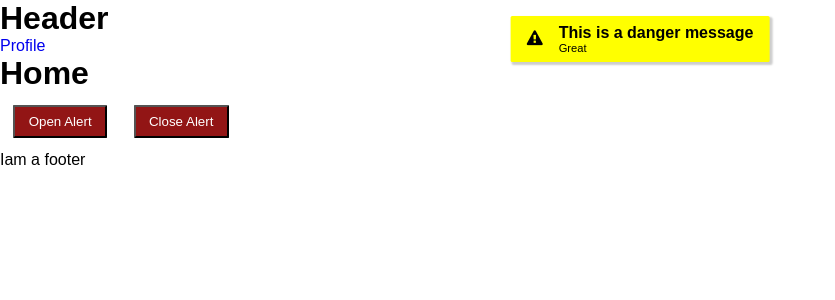
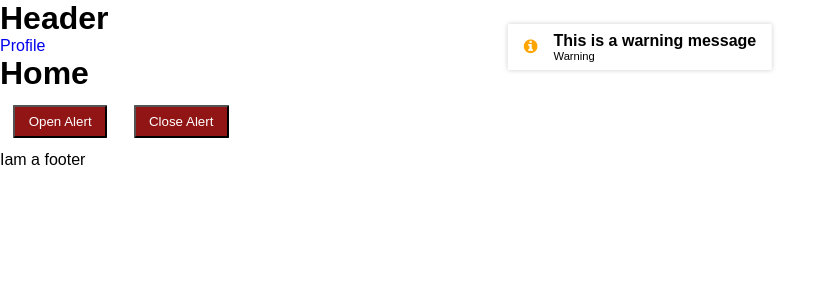
Before and after one commit to asgaraliyev/react-redux-starter-kit, a React (Create React App) app: page /home in a window 1280 px wide. Both pictures are taken after a click on the button "Open Alert". Shown: the top 300 px of the page, without its empty margins (0-835 px from the left). Built offline with nearby package versions, Linux system fonts and the light colour scheme.

Commit message:
alert panel animation

```diff
--- a/src/assets/panel.scss
+++ b/src/assets/panel.scss
@@ -1,17 +1,17 @@
 #panel .alert-panel {
-  position: fixed;
+  position: absolute;
   display: flex;
   justify-content: center;
   align-items: center;
   max-width: 600px;
   float: right;
-  color: white;
-  top: 1em;
+  background: white;
   padding: 0.5em 1em;
   border-radius: 0.1em;
   left: 50%;
-  transform: translate(-50%, 0);
-  box-shadow: 2px 2px 2px 1px rgba(0, 0, 0, 0.2);
+  box-shadow: 0px 0px 5px rgba(0, 0, 0, 0.2);
+  animation: open 1s cubic-bezier(0.47, 0, 0.745, 0.715);
+  transform: translate(-50%, 1.5em);
 
   .title {
     font-weight: bold;
@@ -24,6 +24,29 @@
     margin-right: 1em;
   }
 
+  @keyframes open {
+    0% {
+      transform: translate(-50%, -1em);
+      opacity: 0;
+    }
+
+    100% {
+      transform: translate(-50%, 1.5em);
+      opacity: 1;
+    }
+  }
+
+  @keyframes close {
+    0% {
+      transform: translate(-50%, 1.5em);
+      opacity: 1;
+    }
+
+    100% {
+      transform: translate(-50%, -1em);
+      opacity: 0;
+    }
+  }
 }
 #panel.modal-panel {
   width: 100vw;
--- a/src/components/Panel/Index.jsx
+++ b/src/components/Panel/Index.jsx
@@ -1,36 +1,73 @@
-import { useEffect, useState } from "react";
+import {
+  createRef,
+  forwardRef,
+  useEffect,
+  useImperativeHandle,
+  useRef,
+  useState,
+} from "react";
 import typeStyles from "./styles";
 
 export default function Panel() {
+  const alertPanelRef = createRef();
+
   const [alertData, setAlertData] = useState({});
+  useEffect(() => {
+    console.log('inside useeffect')
+    window.__proto__.panel = function ({
+      status = true,
+      type = "info",
+      icon = "fa fa-info-circle",
+      title,
+      details = null,
+      seconds = 3,
+    }) {
+      setAlertData({
+        title,
+        details,
+        type,
+        icon,
+        status,
+      });
+      setTimeout(function () {
+        if (alertData?.status === true) setAlertData({});
+      }, seconds * 1000);
+    };
+  }, [alertData?.status]);
 
-  useEffect(() => {
-    window.__proto__.panel = function (data) {
-      setAlertData(data);
-    };
-  }, []);
-
-  if (alertData?.status === true)
+  if (alertData?.status === true) {
+    console.log("inside if")
     return (
       <div id="panel">
-        {alertData?.status === true && <Alert data={alertData} />}
+        {alertData?.status && <Alert data={alertData} ref={alertPanelRef} />}
       </div>
     );
-  else return <></>;
+  } else return <></>;
 }
 
 function Modal() {
   return <></>;
 }
 
-function Alert({ data }) {
+const Alert = forwardRef(({ data }, ref) => {
+  const alertRef = useRef();
+
+  useImperativeHandle(ref, () => {
+    setTimeout(() => {
+      console.log("second set time out");
+      alertRef.current.style.animation = "close 1s linear";
+    }, 3000);
+  });
+
   return (
     <>
       {Object.keys(typeStyles).map((type, i) => {
         if (type === data.type) {
           const styles = typeStyles[type];
+          console.log(styles);
           return (
             <div
+              ref={alertRef}
               id="alert"
               className="alert-panel"
               key={i}
@@ -48,9 +85,11 @@ function Alert({ data }) {
                 <p style={{ color: styles.title }} className="title">
                   {data.title}
                 </p>
-                <p className="details" style={{ color: styles.message }}>
-                  {data.details}
-                </p>
+                {data.details && (
+                  <p className="details" style={{ color: styles.message }}>
+                    {data.details}
+                  </p>
+                )}
               </div>
             </div>
           );
@@ -58,4 +97,4 @@ function Alert({ data }) {
       })}
     </>
   );
-}
+});
--- a/src/components/Panel/styles.js
+++ b/src/components/Panel/styles.js
@@ -1,37 +1,37 @@
 export default {
   success: {
-    title: 'white',
-    message: 'white',
+    title: 'black',
+    message: 'black',
     boxShadow: 'green',
-    background: 'green',
-    iconColor: 'white',
+    background: 'white',
+    iconColor: 'green',
   },
   primary: {
-    title: 'white',
-    message: 'white',
+    title: 'black',
+    message: 'black',
     boxShadow: 'blue',
-    background: 'blue',
+    background: 'white',
     iconColor: 'blue',
   },
   info: {
     title: 'black',
     message: 'black',
     boxShadow: 'light-blue',
-    background: 'light-blue',
+    background: 'white',
     iconColor: 'light-blue',
   },
   danger: {
-    title: 'white',
-    message: 'white',
+    title: 'black',
+    message: 'black',
     boxShadow: 'red',
-    background: 'red',
+    background: 'white',
     iconColor: 'red',
   },
   warning: {
     title: 'black',
     message: 'black',
-    boxShadow: 'yellow',
-    background: 'yellow',
-    iconColor: 'black',
+    boxShadow: 'orange',
+    background: 'white',
+    iconColor: 'orange',
   },
 };
--- a/src/pages/Home.jsx
+++ b/src/pages/Home.jsx
@@ -5,11 +5,10 @@ export default function Home() {
    */
   function openAlert() {
     const data = {
-      status: true,
       type: "warning",
-      icon: "fa fa-exclamation-triangle",
-      title: "This is a danger message",
-      details: "Great",
+      // icon: "fa fa-times-circle",
+      title: "This is a warning message",
+      details: "Warning",
     };
 
     window.panel(data);
--- a/src/redux/reducers/AlertReducer.js
+++ b/src/redux/reducers/AlertReducer.js
@@ -8,7 +8,7 @@ const initialState = {
   close: true,
 };
 const AlertReducer = (state = initialState, action) => {
-  if (action.type === "active") {
+  /* if (action.type === "active") {
     const {status, type, icon, title, details} = action.data;
     return {
       ...state,
@@ -18,7 +18,13 @@ const AlertReducer = (state = initialState, action) => {
       title: title,
       details: details,
     };
-  }
+  }else if(action.type === 'deactive'){
+    const {status} = action.data;
+    return {
+      ...state,
+      status: status
+    }
+  } */
   return state;
 };
 export default AlertReducer;
```
